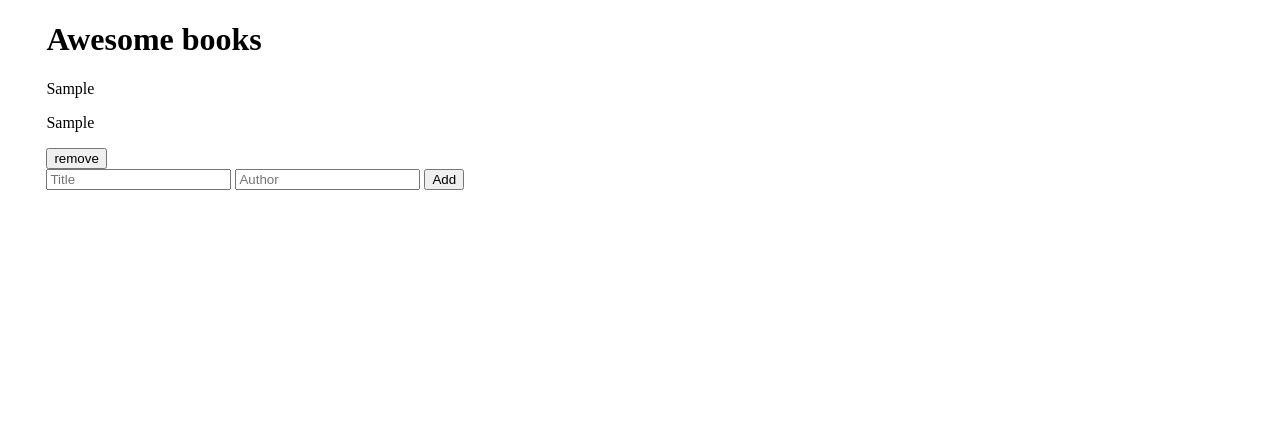
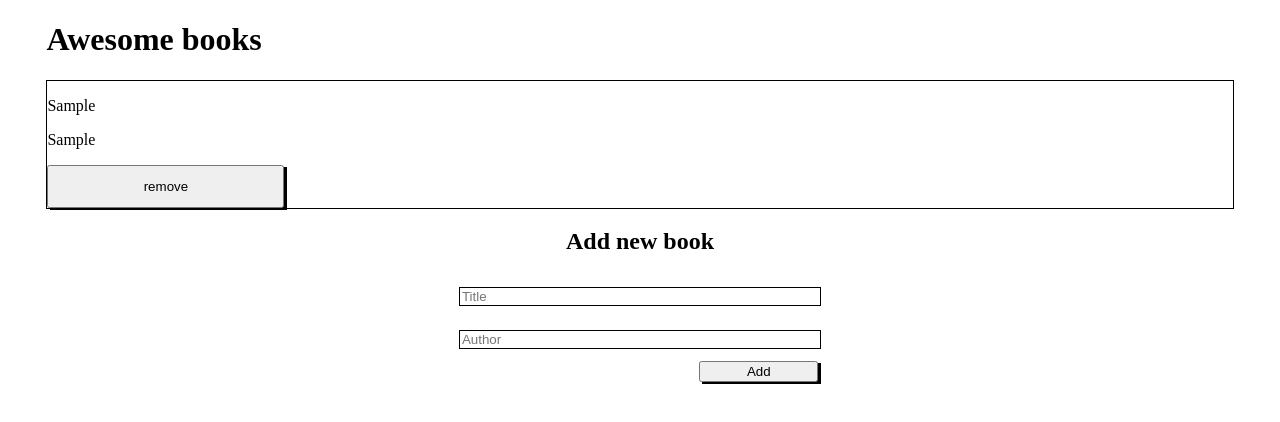
Before and after one commit to mj-e-boc/Awesome-Books, a website: page index.html in a window 1280 px wide. Both pictures are taken after typing "Sample", "Sample" into the empty fields and a click on the button "Add". Drawn offline with Linux system fonts and the light colour scheme.

Commit message:
add styling for application

```diff
--- a/index.html
+++ b/index.html
@@ -16,7 +16,11 @@
 
         </div>
         <div class="inputs">
+            <div class="addnew"><h2>
+    Add new book
+</h2></div>
 <input type="text"  id="title" name="title" placeholder="Title">
+
         <input type="text"  id="author" name="author" placeholder="Author">
         <button class="addbook">
             Add
--- a/index.js
+++ b/index.js
@@ -6,18 +6,18 @@ class Book {
   }
 }
 
-const buttonAdd = document.querySelector('.addbook');
-const bookList = document.querySelector('.books');
+const buttonAdd = document.querySelector(".addbook");
+const bookList = document.querySelector(".books");
 
 // Storage functions
 
 class Storage {
   static getBook() {
     let books;
-    if (localStorage.getItem('books') === null) {
+    if (localStorage.getItem("books") === null) {
       books = [];
     } else {
-      books = JSON.parse(localStorage.getItem('books'));
+      books = JSON.parse(localStorage.getItem("books"));
     }
 
     return books;
@@ -26,7 +26,7 @@ class Storage {
   static addBook(newBook) {
     const books = Storage.getBook();
     books.push(newBook);
-    localStorage.setItem('books', JSON.stringify(books));
+    localStorage.setItem("books", JSON.stringify(books));
   }
 
   static removeBook(title) {
@@ -34,7 +34,7 @@ class Storage {
     const index = books.findIndex((book) => book.title === title);
     if (index !== -1) {
       books.splice(index, 1);
-      localStorage.setItem('books', JSON.stringify(books));
+      localStorage.setItem("books", JSON.stringify(books));
     }
   }
 }
@@ -42,33 +42,35 @@ class Storage {
 // Populate Books from Local Storage
 
 const books = Storage.getBook();
-books.forEach((book) => bookList.insertAdjacentHTML(
-  'afterbegin',
-  `<div><p>${book.title}</p> <p>${book.author}</p> <button class="remove-btn">remove</button></div>`,
-));
+books.forEach((book) =>
+  bookList.insertAdjacentHTML(
+    "afterbegin",
+    `<div class='bookstyle'><p>${book.title}</p> <p>${book.author}</p> <button class="remove-btn">remove</button></div>`
+  )
+);
 
 // Display new Books
 class UI {
   static displayNew() {
-    const author = document.getElementById('author').value;
-    const title = document.getElementById('title').value;
+    const author = document.getElementById("author").value;
+    const title = document.getElementById("title").value;
     const newBook = new Book(title, author);
 
     if (title && author) {
       bookList.insertAdjacentHTML(
-        'afterbegin',
-        `<div><p>${newBook.title}</p> <p>${newBook.author}</p> <button class="remove-btn">remove</button></div>`,
+        "afterbegin",
+        `<div><p>${newBook.title}</p> <p>${newBook.author}</p> <button class="remove-btn">remove</button></div>`
       );
       Storage.addBook(newBook);
-      document.getElementById('author').value = '';
-      document.getElementById('title').value = '';
+      document.getElementById("author").value = "";
+      document.getElementById("title").value = "";
     } else {
       buttonAdd.insertAdjacentHTML(
-        'afterend',
-        '<p class="error-msg">Please enter a valid title and author<p>',
+        "afterend",
+        '<p class="error-msg">Please enter a valid title and author<p>'
       );
       setTimeout(() => {
-        const errorMsg = document.querySelector('.error-msg');
+        const errorMsg = document.querySelector(".error-msg");
         errorMsg.remove();
       }, 3000);
     }
@@ -77,11 +79,12 @@ class UI {
 
 // Event Listeners
 
-buttonAdd.addEventListener('click', UI.displayNew);
+buttonAdd.addEventListener("click", UI.displayNew);
 
-document.addEventListener('click', (e) => {
-  const target = e.target.closest('.remove-btn');
-  const title = target.previousElementSibling.previousElementSibling.textContent;
+document.addEventListener("click", (e) => {
+  const target = e.target.closest(".remove-btn");
+  const title =
+    target.previousElementSibling.previousElementSibling.textContent;
 
   if (target) {
     target.parentElement.remove();
--- a/styles.css
+++ b/styles.css
@@ -2,7 +2,48 @@
   padding: 0 3%;
 }
 
-/* .inputs{
-    display: flex;
-    flex-direction: column;
-} */
+.books{
+  border: 1px solid black;
+
+}
+
+.books button{
+  box-shadow: 3px 2px;
+  width: 20%;
+  padding:1%;
+}
+
+.bookstyle{
+  display: flex;
+   padding: 0.5% 3%;
+   flex-direction: row;
+}
+
+.bookstyle :nth-child(3){
+  margin-left: auto;
+
+}
+
+.inputs{
+  text-align: center;
+  margin-top: auto;
+  display: flex;
+  flex-direction: column;
+  position: relative;
+}
+
+input{
+  width:30% ;
+ margin: 1% auto;
+ border: 1px solid black;
+}
+
+.addbook{
+  width: 10%;
+  margin: 0 auto;
+  box-shadow:3px 2px ;
+  position: absolute;
+  right:35%;
+  top:100%;
+
+}
```
